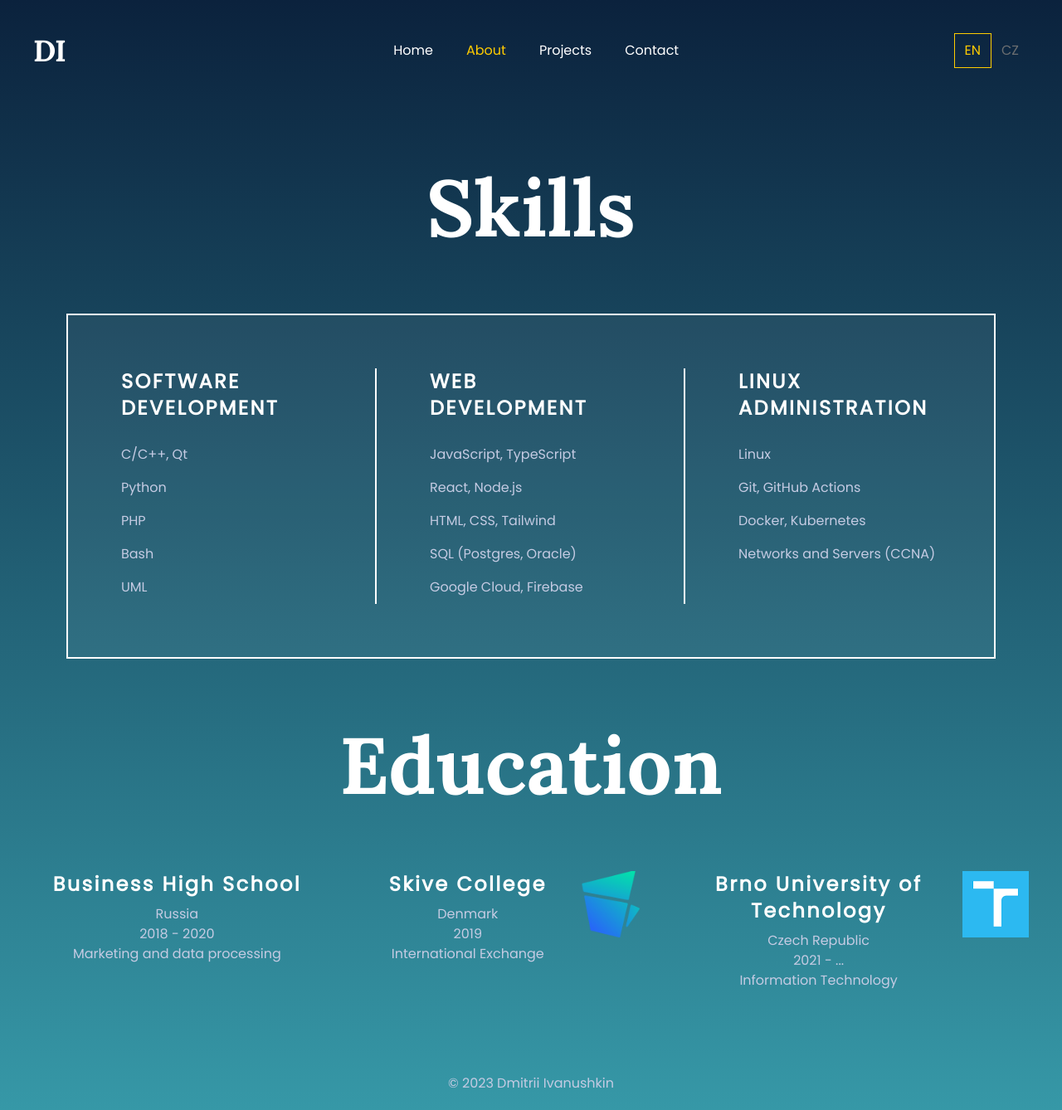
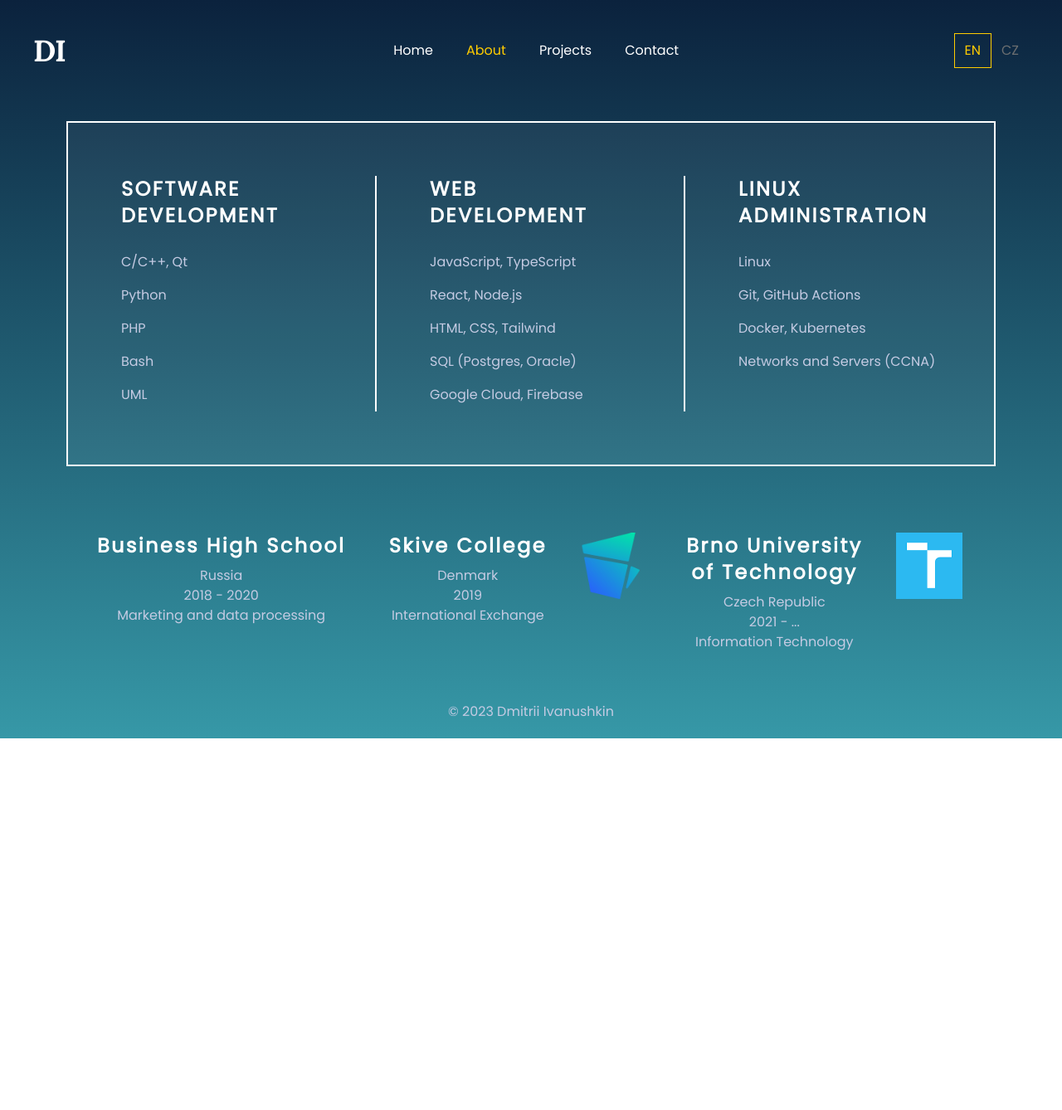
Before and after one commit to lasjdhu/web-page, a React (Create React App) app: page /about in a window 1280 px wide. Shown: the whole page at 83% size. After the commit the page ends 890 px from the top, so only its background shows below. Built offline with nearby package versions, Linux system fonts and the light colour scheme.

Commit message:
fix: Contacts

```diff
--- a/src/components/pages/About.jsx
+++ b/src/components/pages/About.jsx
@@ -11,8 +11,7 @@ function About() {
 
     return (
         <main className="mb-auto">
-            <h1 className="lg:text-8xl text-6xl text-center my-20">{t("Skills")}</h1>
-            <section className="lg:flex justify-center border-2 bg-white bg-opacity-5 border-white lg:mx-20 mx-10">
+            <section className="lg:flex justify-center border-2 bg-white bg-opacity-5 border-white lg:mx-20 mx-10 mt-6">
                 <div className="lg:w-1/3 lg:border-r-2 border-white m-16 lg:mx-0 lg:px-16 px-0">
                     <h2 className="text-2xl text-white font-bold tracking-widest">SOFTWARE</h2>
                     <h2 className="text-2xl text-white font-bold mb-5 tracking-widest">DEVELOPMENT</h2>
@@ -29,8 +28,7 @@ function About() {
                     <List props={admin} />
                 </div>
             </section>
-            <h1 className="lg:text-8xl text-6xl text-center my-20">{t("Education")}</h1>
-            <section className="lg:flex mb-20">
+            <section className="lg:flex mt-20 mx-20 mb-10">
                 <EduNode
                     school="Business High School"
                     place="Russia"
--- a/src/components/pages/Contact.jsx
+++ b/src/components/pages/Contact.jsx
@@ -42,22 +42,22 @@ function Contact() {
 		  	<button type="submit">Submit</button>
 			</form>*/}
 			<ul className="flex flex-row justify-center pt-10">
- 	            <li className="">
+ 	            <li className="px-10">
  	                <SocialIcon
  		                url="https://linkedin.com/in/dmitrii-ivanushkin"
- 		                className="hover:scale-125 duration-300"
+ 		                className="hover:scale-120 duration-300"
  		                fgColor="white"
  		                bgColor="black"
- 		                style={{ height: 40, width: 40 }}
+ 		                style={{ height: 50, width: 50 }}
  	                />
  	            </li>
  	            <li className="px-10">
  	                <SocialIcon
  	                	url="https://github.com/re-roll"
- 	                	className="hover:scale-125 duration-300"
+ 	                	className="hover:scale-120 duration-300"
  	                	fgColor="white"
  	                	bgColor="black"
- 	                	style={{ height: 40, width: 40 }}
+ 	                	style={{ height: 50, width: 50 }}
  	                />
  	            </li>
  	        </ul>
```
